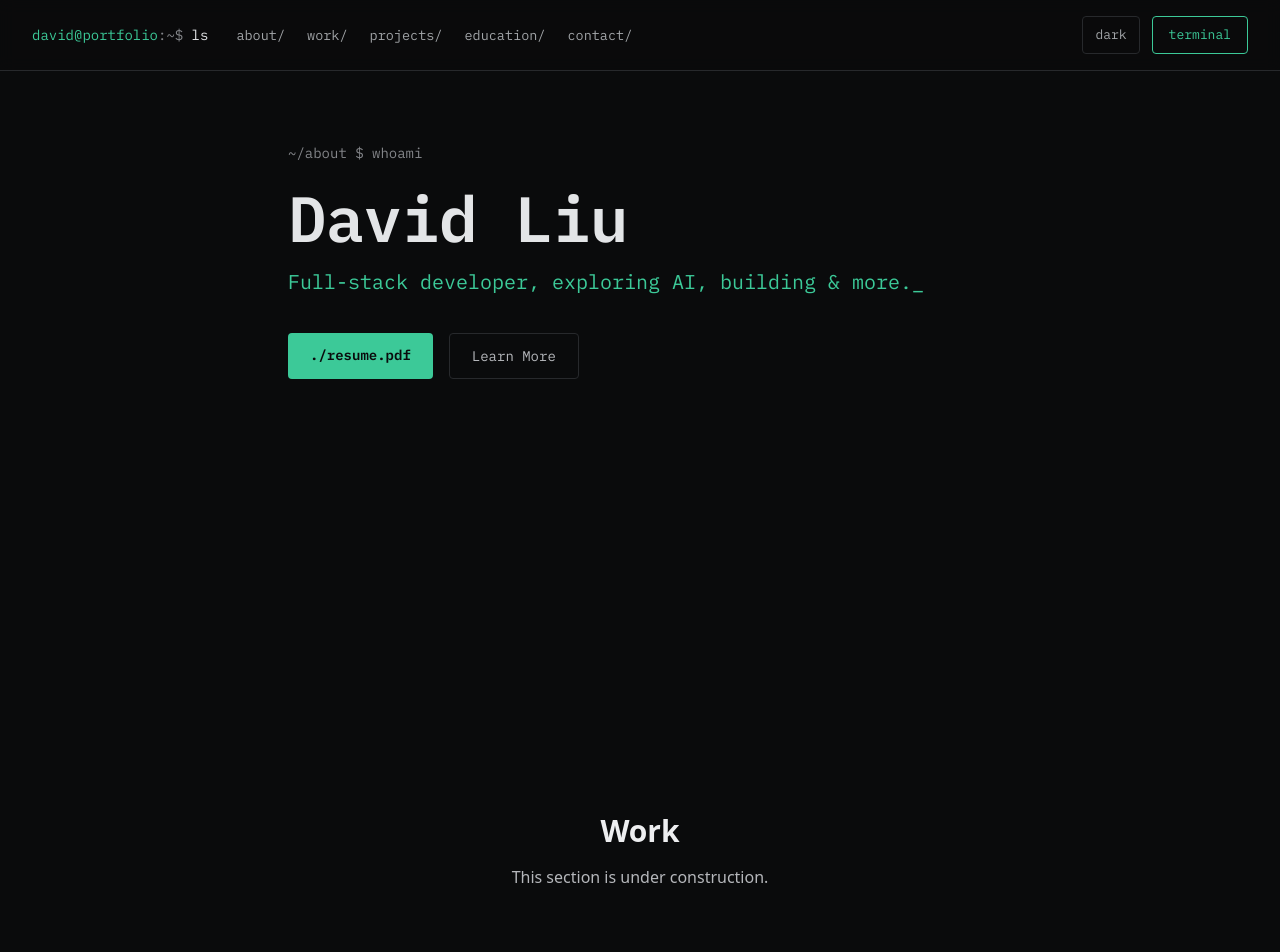
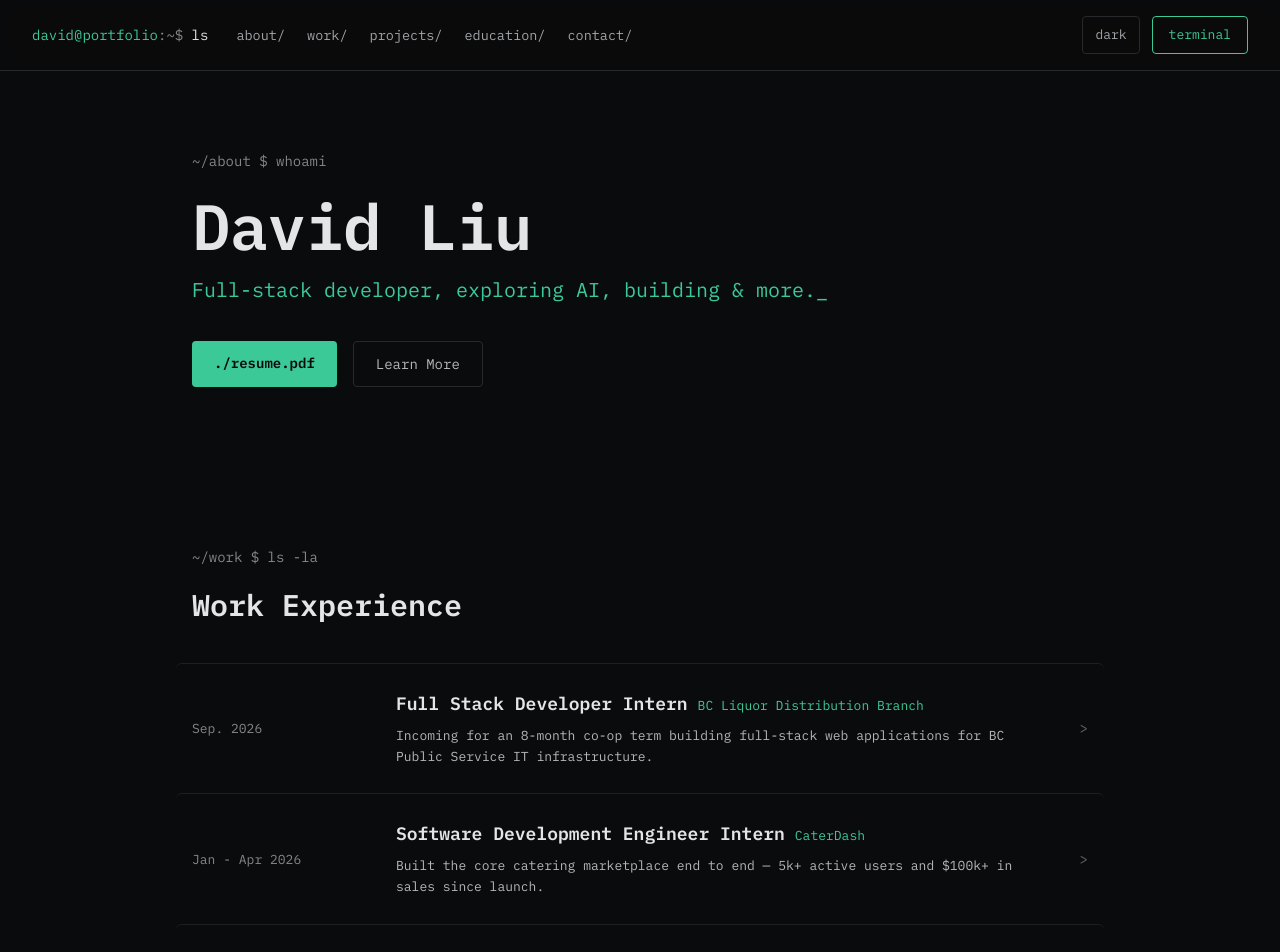
Before and after one commit to Davooood90/Portfolio, a Next.js app: page / in a window 1280 px wide. Shown: the top 952 px of the page. Built offline with nearby package versions, Linux system fonts and the light colour scheme.

Commit message:
created work experience grid

```diff
--- a/src/app/page.tsx
+++ b/src/app/page.tsx
@@ -6,7 +6,7 @@ import ContactSection from "@/components/sections/contact";
 
 export default function Home() {
   return (
-    <main className="mx-auto max-w-3xl px-8">
+    <main className="mx-auto max-w-5xl px-8">
       <AboutSection />
       <WorkSection />
       <ProjectsSection />
--- a/src/components/sections/about.tsx
+++ b/src/components/sections/about.tsx
@@ -4,7 +4,7 @@ export default function AboutSection() {
   return (
     <section
       id="about"
-      className="flex flex-col justify-center my-18 font-mono"
+      className="flex flex-col justify-center px-8 py-20 font-mono"
     >
       <div className="text-text-dim text-sm mb-5 ">~/about $ whoami</div>
       <h1 className="font-semibold text-text text-[clamp(36px,6vw,64px)] leading-[1.1] tracking-[-0.01em]">
--- a/src/components/sections/work.tsx
+++ b/src/components/sections/work.tsx
@@ -1,13 +1,82 @@
+type Job = {
+  period: string;
+  title: string;
+  company: string;
+  location: string;
+  summary: string;
+  href: string;
+};
+
+const jobs: Job[] = [
+  {
+    period: "Sep. 2026",
+    title: "Full Stack Developer Intern",
+    company: "BC Liquor Distribution Branch",
+    location: "Burnaby, BC",
+    summary:
+      "Incoming for an 8-month co-op term building full-stack web applications for BC Public Service IT infrastructure.",
+    href: "#",
+  },
+  {
+    period: "Jan - Apr 2026",
+    title: "Software Development Engineer Intern",
+    company: "CaterDash",
+    location: "Vancouver, BC",
+    summary:
+      "Built the core catering marketplace end to end — 5k+ active users and $100k+ in sales since launch.",
+    href: "#",
+  },
+  {
+    period: "Aug 2025 – Apr 2026",
+    title: "Undergraduate Teaching Assistant",
+    company: "University of British Columbia",
+    location: "Vancouver, BC",
+    summary:
+      "Ran weekly digital logic labs for 50 students and supported exams for 400+.",
+    href: "#",
+  },
+];
+
 export default function WorkSection() {
   return (
     <section
       id="work"
-      className="flex min-h-screen flex-col items-center justify-center gap-4 text-center"
+      className="flex flex-col justify-center px-8 py-20 font-mono"
     >
-      <h2 className="text-3xl font-semibold text-text-strong">Work</h2>
-      <p className="max-w-prose text-text-body">
-        This section is under construction.
-      </p>
+      <div className="text-text-dim text-sm mb-5 ">~/work $ ls -la</div>
+      <h1 className="font-mono text-3xl font-semibold mb-10">
+        Work Experience
+      </h1>
+
+      <div className="flex flex-col">
+        {jobs.map((job) => (
+          <a
+            key={`${job.company}-${job.period}`}
+            href={job.href}
+            target="_blank"
+            rel="noopener noreferrer"
+            className="-mx-4 grid grid-cols-1 items-center gap-2 rounded-md border-t border-border px-4 py-6.5 transition-colors hover:bg-surface sm:grid-cols-[180px_1fr_auto] sm:gap-6"
+          >
+            <div className="font-mono text-[13px] text-text-dim whitespace-nowrap">
+              {job.period}
+            </div>
+            <div>
+              <div className="flex flex-col gap-1 sm:flex-row sm:flex-wrap sm:items-baseline sm:gap-2.5">
+                <h3 className="text-lg font-semibold">{job.title}</h3>
+                <span className="font-mono text-[13px] text-accent">
+                  {job.company}
+                </span>
+              </div>
+              <p className="mt-2 text-[13px] leading-[1.6] text-text-body text-pretty">
+                {job.summary}
+              </p>
+            </div>
+            <span className="justify-self-end font-mono text-[14px] text-text-faint sm:justify-self-auto">
+              &gt;
+            </span>
+          </a>
+        ))}
+      </div>
     </section>
   );
 }
```
